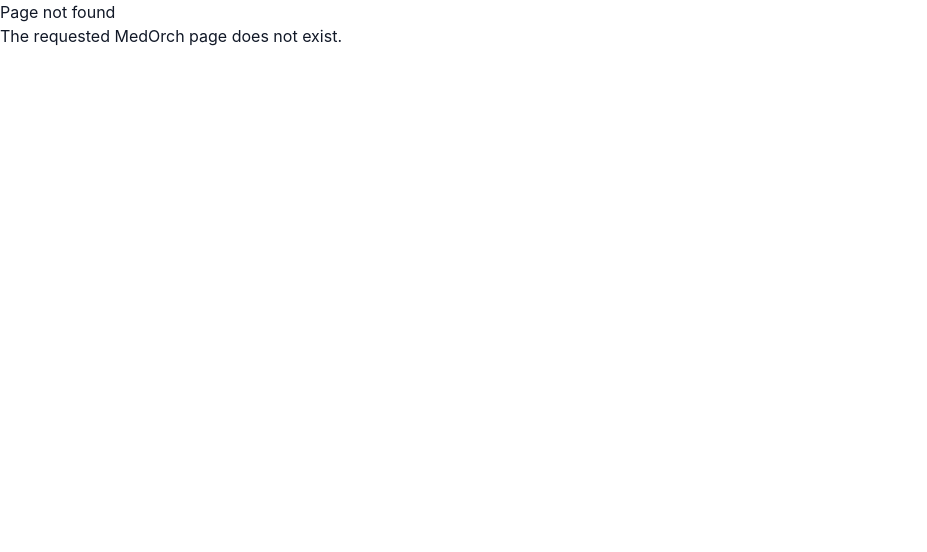
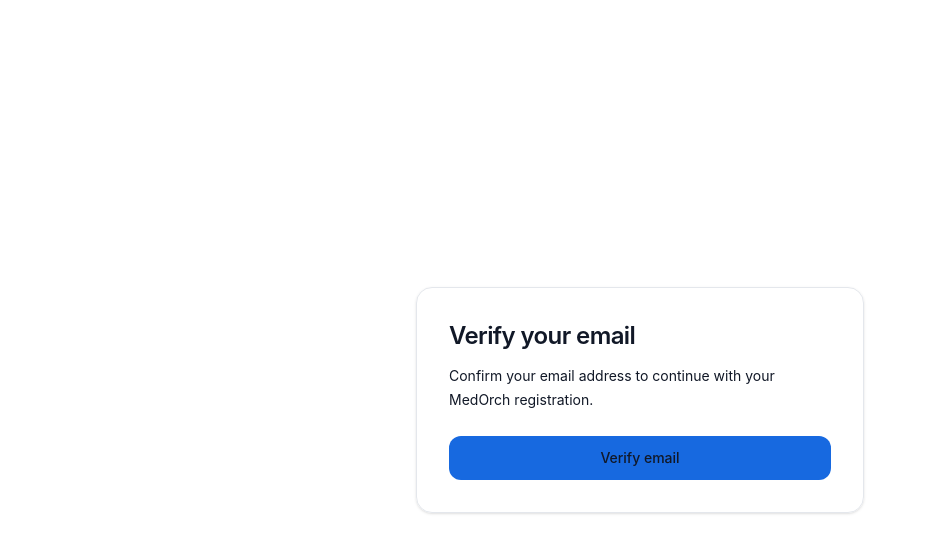
Before and after one commit to byteforge62/medorch, a Next.js app: page /verify-email in a window 1280 px wide. Before the commit this address had no page. Shown: the top 552 px of the page, without its empty margins (0-927 px from the left). Built offline with nearby package versions, Linux system fonts and the light colour scheme.

Commit message:
implemented email verification API and frontend component

```diff
--- /dev/null
+++ b/src/app/api/auth/verify-email/route.ts
@@ -0,0 +1,51 @@
+
+import { NextResponse } from "next/server";
+import { verifyPatientEmailToken } from "@/modules/users/user.service";
+
+export async function POST(request: Request) {
+  let body: unknown;
+
+  try {
+    body = await request.json();
+  } catch {
+    return NextResponse.json(
+      { message: "Invalid JSON request body." },
+      { status: 400 }
+    );
+  }
+
+  if (
+    typeof body !== "object" ||
+    body === null ||
+    !("token" in body) ||
+    typeof body.token !== "string"
+  ) {
+    return NextResponse.json(
+      { message: "A verification token is required." },
+      { status: 400 }
+    );
+  }
+
+  try {
+    const result = await verifyPatientEmailToken(body.token);
+
+    if (!result.verified) {
+      return NextResponse.json(
+        { message: "This verification link is invalid or expired." },
+        { status: 400 }
+      );
+    }
+
+    return NextResponse.json({
+      message:
+        "Email verified successfully. Your account is awaiting administrator approval.",
+    });
+  } catch (error) {
+    console.error("Email verification failed:", error);
+
+    return NextResponse.json(
+      { message: "Email verification could not be completed. Please try again." },
+      { status: 500 }
+    );
+  }
+}
--- /dev/null
+++ b/src/app/verify-email/page.tsx
@@ -0,0 +1,117 @@
+'use client';
+
+import { Suspense, useState } from 'react';
+import { useSearchParams } from 'next/navigation';
+
+type VerificationState = 'idle' | 'loading' | 'success' | 'error';
+
+function VerifyEmailContent() {
+  const searchParams = useSearchParams();
+  const token = searchParams.get('token');
+
+  const [state, setState] = useState<VerificationState>('idle');
+  const [message, setMessage] = useState('');
+
+  async function handleVerify() {
+    if (!token) {
+      setState('error');
+      setMessage('The verification link is missing its token.');
+      return;
+    }
+
+    setState('loading');
+    setMessage('');
+
+    try {
+      const response = await fetch('/api/auth/verify-email', {
+        method: 'POST',
+        headers: {
+          'Content-Type': 'application/json',
+        },
+        body: JSON.stringify({ token }),
+      });
+
+      const data: { message?: string } = await response.json();
+
+      if (!response.ok) {
+        setState('error');
+        setMessage(data.message ?? 'Email verification failed.');
+        return;
+      }
+
+      setState('success');
+      setMessage(data.message ?? 'Your email has been verified successfully.');
+    } catch {
+      setState('error');
+      setMessage('Unable to contact the server. Please try again.');
+    }
+  }
+
+  return (
+    <main className="bg-background flex min-h-screen items-center justify-center px-4 py-12">
+      <section className="border-border bg-card w-full max-w-md rounded-2xl border p-8 shadow-sm">
+        <h1 className="text-foreground text-2xl font-semibold tracking-tight">
+          Verify your email
+        </h1>
+
+        <p className="text-muted-foreground mt-3 text-sm leading-6">
+          Confirm your email address to continue with your MedOrch registration.
+        </p>
+
+        {message && (
+          <p
+            role="status"
+            aria-live="polite"
+            className={`mt-5 rounded-lg border p-3 text-sm leading-6 ${
+              state === 'success'
+                ? 'text-foreground border-green-500/30 bg-green-500/10'
+                : 'border-destructive/30 bg-destructive/10 text-foreground'
+            }`}
+          >
+            {message}
+          </p>
+        )}
+
+        {state !== 'success' && (
+          <button
+            type="button"
+            onClick={handleVerify}
+            disabled={state === 'loading'}
+            className="bg-primary text-primary-foreground mt-6 w-full rounded-lg px-4 py-3 text-sm font-medium transition-opacity hover:opacity-90 disabled:cursor-not-allowed disabled:opacity-60"
+          >
+            {state === 'loading'
+              ? 'Verifying...'
+              : state === 'error'
+                ? 'Try again'
+                : 'Verify email'}
+          </button>
+        )}
+
+        {state === 'success' && (
+          <a
+            href="/login"
+            className="bg-primary text-primary-foreground mt-6 block w-full rounded-lg px-4 py-3 text-center text-sm font-medium transition-opacity hover:opacity-90"
+          >
+            Continue to login
+          </a>
+        )}
+      </section>
+    </main>
+  );
+}
+
+export default function VerifyEmailPage() {
+  return (
+    <Suspense
+      fallback={
+        <main className="bg-background flex min-h-screen items-center justify-center">
+          <p className="text-muted-foreground text-sm">
+            Loading verification page...
+          </p>
+        </main>
+      }
+    >
+      <VerifyEmailContent />
+    </Suspense>
+  );
+}
```
